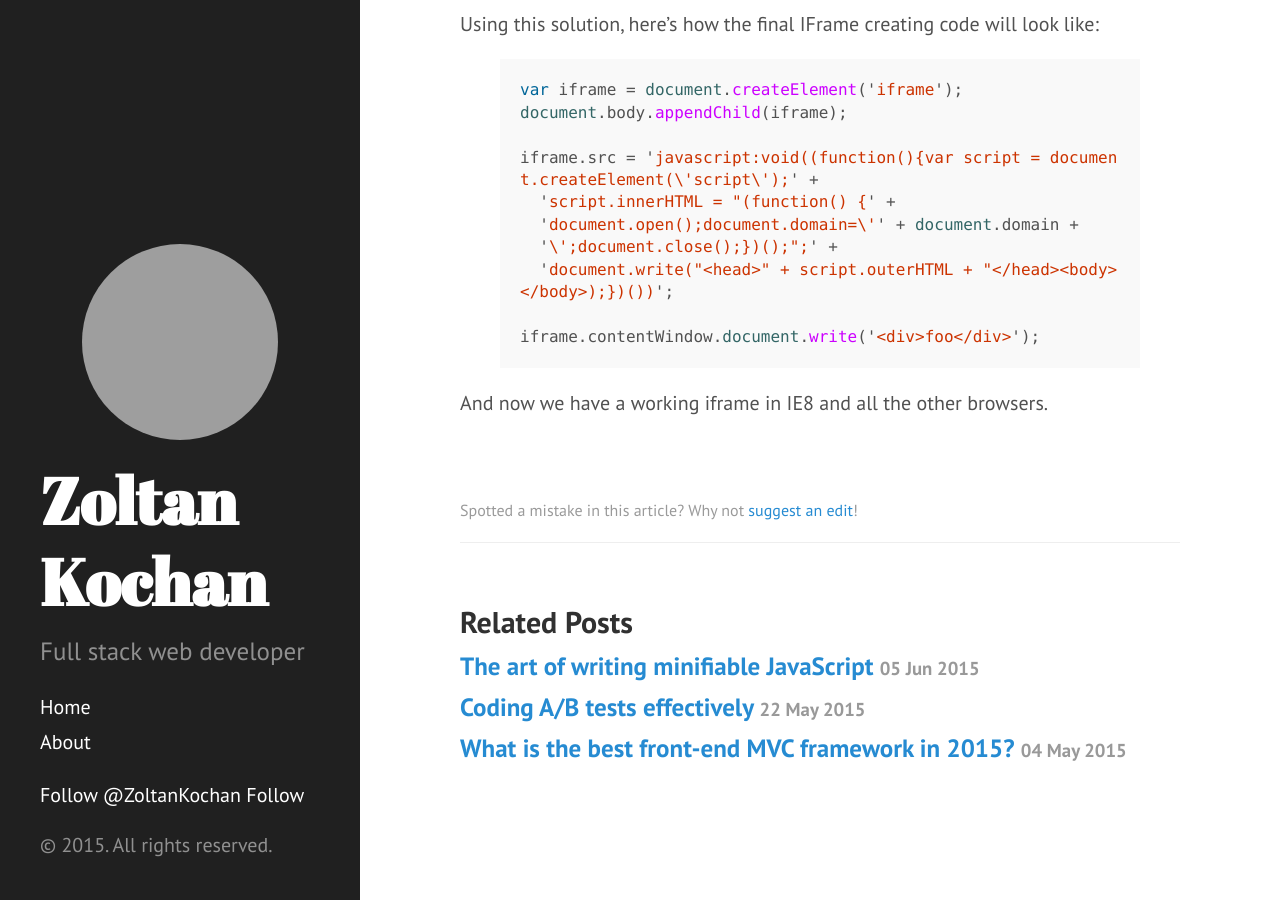
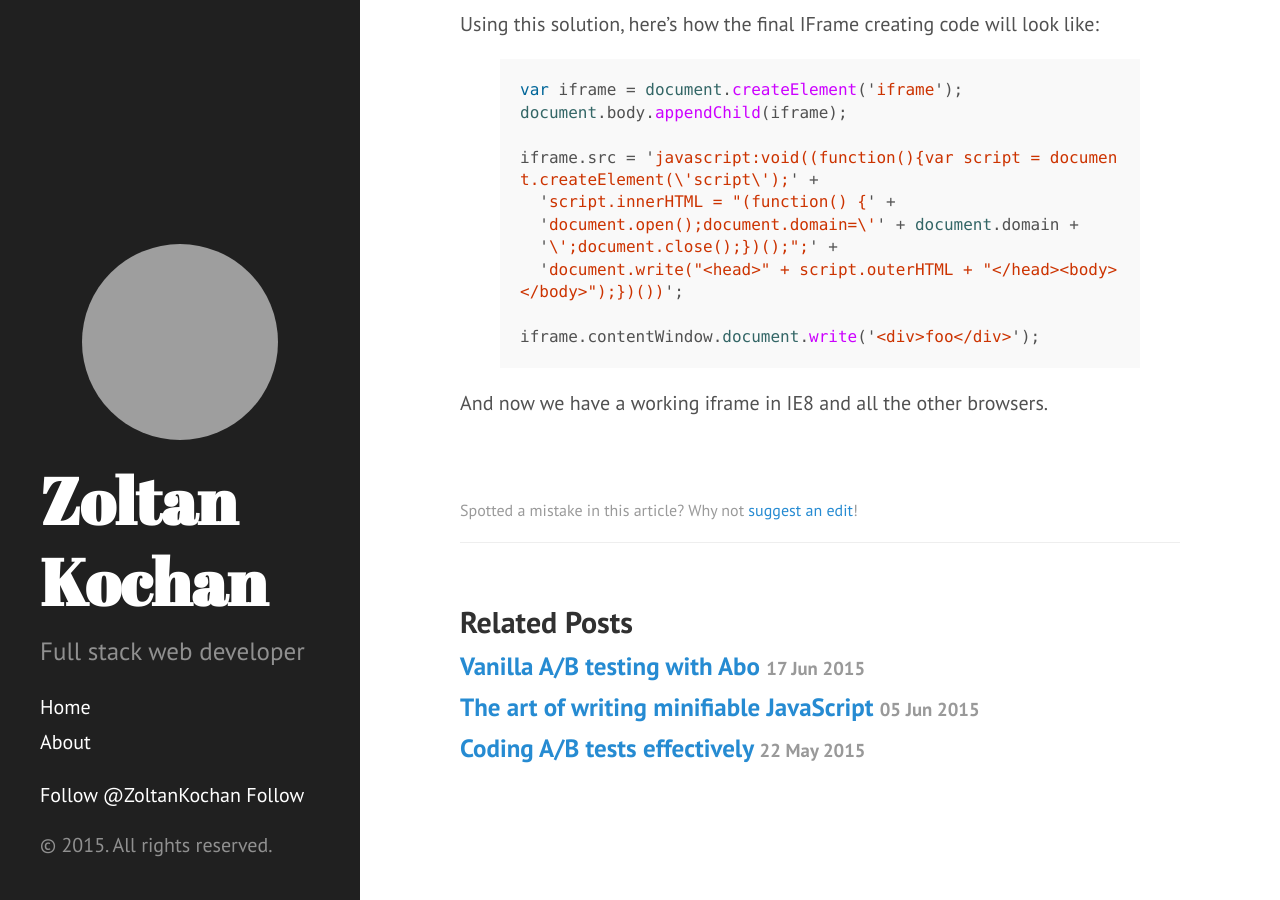
Before and after one commit to zkochan/zkochan.github.io, a Jekyll site: the page built from _posts/2015-06-16-how-to-dynamically-create-an-iframe.md, in a window 1280 px wide and 900 px high, scrolled down 1778 px. Built offline with Jekyll 4.4.1, drawn with Linux system fonts in a browser that asks for light colours; comment, search, counter and statistics services are not loaded; some of the changed lines change nothing that is shown; grey boxes are pictures that could not be loaded.

Commit message:
A new article added about Abo

```diff
--- a/_posts/2015-06-16-how-to-dynamically-create-an-iframe.md
+++ b/_posts/2015-06-16-how-to-dynamically-create-an-iframe.md
@@ -66,7 +66,7 @@ iframe.src = 'javascript:void((function(){var script = document.createElement(\'
   'script.innerHTML = "(function() {' +
   'document.open();document.domain=\'' + document.domain +
   '\';document.close();})();";' +
-  'document.write("<head>" + script.outerHTML + "</head><body></body>);})())';
+  'document.write("<head>" + script.outerHTML + "</head><body></body>");})())';
 
 iframe.contentWindow.document.write('<div>foo</div>');
 {% endhighlight %}
--- /dev/null
+++ b/_posts/2015-06-17-vanilla-ab-testing-with-abo.md
@@ -0,0 +1,151 @@
+---
+layout: post
+title: Vanilla A/B testing with Abo
+date: 2015-06-17 01:32:00
+categories: ab
+comments: true
+published: true
+---
+
+
+In a [previous post](http://www.kochan.io/ab/2015/05/22/coding-ab-tests-effectively.html) I wrote about how unhandy it is to develop A/B tests in [Optimizely's][opt] web interface. In this post I want to get one step further. If we don't develop our experiments in Optimizely, why do we need to copy paste the code to Optimizely? Eventually, what's so hard about front-end A/B testing?
+
+
+## What do we need for front-end A/B testing?
+
+The principle of front-end A/B testing is actually fairly simple.
+
+1. there should be a trojan that mutates the initial page
+2. a traffic allocator that divides the traffic between different experiments
+3. some sort of tracking to compare the performance of a B variation to a control A variation
+
+I will not write about the 3rd item in this article. I'll just say that it is really easy to track different events and goals with [Google Analytics][] and [segments][] can be used for comparing the performance of different variations.
+
+
+## Abo
+
+Abo (або) means 'or' in Ukrainian. [Abo][] is a micro front-end testing library.
+
+Abo randomly assigns a variation to a user and keeps that user on the variation providing him a consistent user experience. Lets see the algorithm behind Abo:
+
+![](//i.imgur.com/1L9LgMc.png)
+
+Although the algorithm seems very simple, it can achieve anything required for an A/B experiment. Lets suppose you need an experiment that will change the size of the page header for 10% of mobile traffic. You can achive it by writing an assignemt condition that will return true only on cell phones:
+
+{% highlight JavaScript %}
+var abo = require('abo');
+
+var expt = {
+  id: '1',
+  name: 'Mobile experiment',
+
+  /*
+   * The experiment will get 10% of the traffic for
+   * which the assignment condition will be satisfied
+   */
+  traffic: .1,
+
+  /*
+   * Assignment Condition
+   * will return true only if executed on a cell phone
+   */
+  ac: function() {
+    if (typeof matchMedia !== 'function') {
+      return false;
+    }
+    return matchMedia('(max-width: 470px)').matches;
+  },
+
+  /*
+   * This method will be executed only if the experiment
+   * will be assigned to the user
+   */
+  setup: function() {
+    $('h1').css({
+      font-size: '24px'
+    });
+  }
+};
+
+/*
+ * abo receives an array of experiments and kicks off immediately
+ * after receving it
+ */
+abo([expt]);
+{% endhighlight %}
+
+
+## How to structure an Abo project?
+
+Big projects can have dozens of A/B tests running or under development. Hence, it is important to have a good structure for your A/B testing project. Fortunately, there's a [Yeoman generator][abo-generator] for generating Abo projects and experiments. In order to use it, you'll have to install [Yeoman][] first.
+
+{% highlight bash %}
+npm install -g yo
+{% endhighlight %}
+
+Yeoman is an amazing tool that helps kikstart new projects! If you haven't used it so far, check out their [generators][]. You'll probably find a lot of usefull ones for your needs.
+
+Now that you have Yeoman installed, you can install Yeoman generator for Abo:
+
+{% highlight bash %}
+npm install -g generator-abo
+{% endhighlight %}
+
+Great! Now you can create a folder for your A/B testing project and call `yo abo` to kikstart your project.
+
+{% highlight bash %}
+mkdir ab
+cd ab
+yo abo
+{% endhighlight %}
+
+Yeoman will ask a few questions about your project.
+
+![](http://i.imgur.com/a3XrIf4.png)
+
+Once you answer all the questions, your project will be created and all the dependencies installed.
+
+
+## How to add Abo to your website?
+
+Once you have the standard Abo project generated, you can bundle the Abo scripts by running `foso build -m` or self-host them by running `foso serve`. [Foso][] is a static server that bundles resources using some simple conventions. If you don't have it already, you can install it by running `npm install -g foso`.
+
+Foso will bundle your files into the `_build` directory. A simple project will have only one file bundled into that folder: `index.js`. That file will have to be added to every single page of your website. If you run `foso serve` then Foso will run a static server hosting the snippets in the `_build` directory. The standard address of the static server is `http://localhost:1769/`, so you can just add a reference to `http://localhost:1769/index.js` to your website in order to test Abo locally.
+
+
+## How to develop an experiment?
+
+To create your first project, you can run `yo abo:expt`. Yeoman will create a directory for your experiment in the root directory of your A/B project.
+
+Of course, during developing a new experiment you wil want it to be active on the page no matter what. Hence you won't need the Abo library and all the other active experiments loaded. Luckily, your yet empty experiment, is already configured to allow independent usage! Go to the experiment's directory and run `foso serve`. Foso will bundle the file called `fosofile.js` and rename it to `index.js`. This file will be available under `http://localhost:1769/index.js`. Have you noticed that the file URL is the same as the one you already added to the page? You can enter different modes by running the foso server in different directories of your A/B testing project. If you run `foso serve` in the root directory, you can test the overall traffic allocation, experiment assignment, execution, etc. However, if you run `foso serve` inside an experiments folder, you'll enter to that experiment's demo mode.
+
+The great thing about Foso is that it automatically adds a livereload link to the page, so when you update your experiment, the page will automatically reload.
+
+Abo gives you complete freedom to implement your experiments the way you want. If you'd like to see some examples, check out the [TodoMVC A/B][todo-ab] testing project.
+
+
+## How to release A/B tests to production?
+
+Everything that you'll have to export to production will be bundled in the `_build` directory. You can manually copy/paste those files to your production server.
+
+However, there is a better solution of delivering your changes to production. The Abo generator creates your project with a `ung.json` config file. [Ung][] is a static resources manager. In a nutshell, it is a simple NodeJS server that hosts static resources and has endpoint for receiving or updating resources. If you create an Ung server in production and update your `ung.json` file accordingly, you'll able to update your experiments in production by running two commands in the root dir of your project:
+
+{% highlight bash %}
+ung pack prod
+ung publish prod
+{% endhighlight %}
+
+The first command bundles your resources and packs them to a gzip and the second one posts them to production.
+
+
+[opt]: https://www.optimizely.com/
+[Google Analytics]: http://www.google.com/analytics/
+[segments]: https://support.google.com/analytics/answer/3123951?hl=en
+[abo]: https://github.com/zkochan/abo
+[abo-demo]: https://github.com/zkochan/abo-demo
+[abo-generator]: https://github.com/zkochan/generator-abo
+[yeoman]: http://yeoman.io/
+[generators]: http://yeoman.io/generators/
+[foso]: https://github.com/zkochan/foso
+[todo-ab]: https://github.com/zkochan/todomvc-ab
+[ung]: https://github.com/zkochan/ung
```
